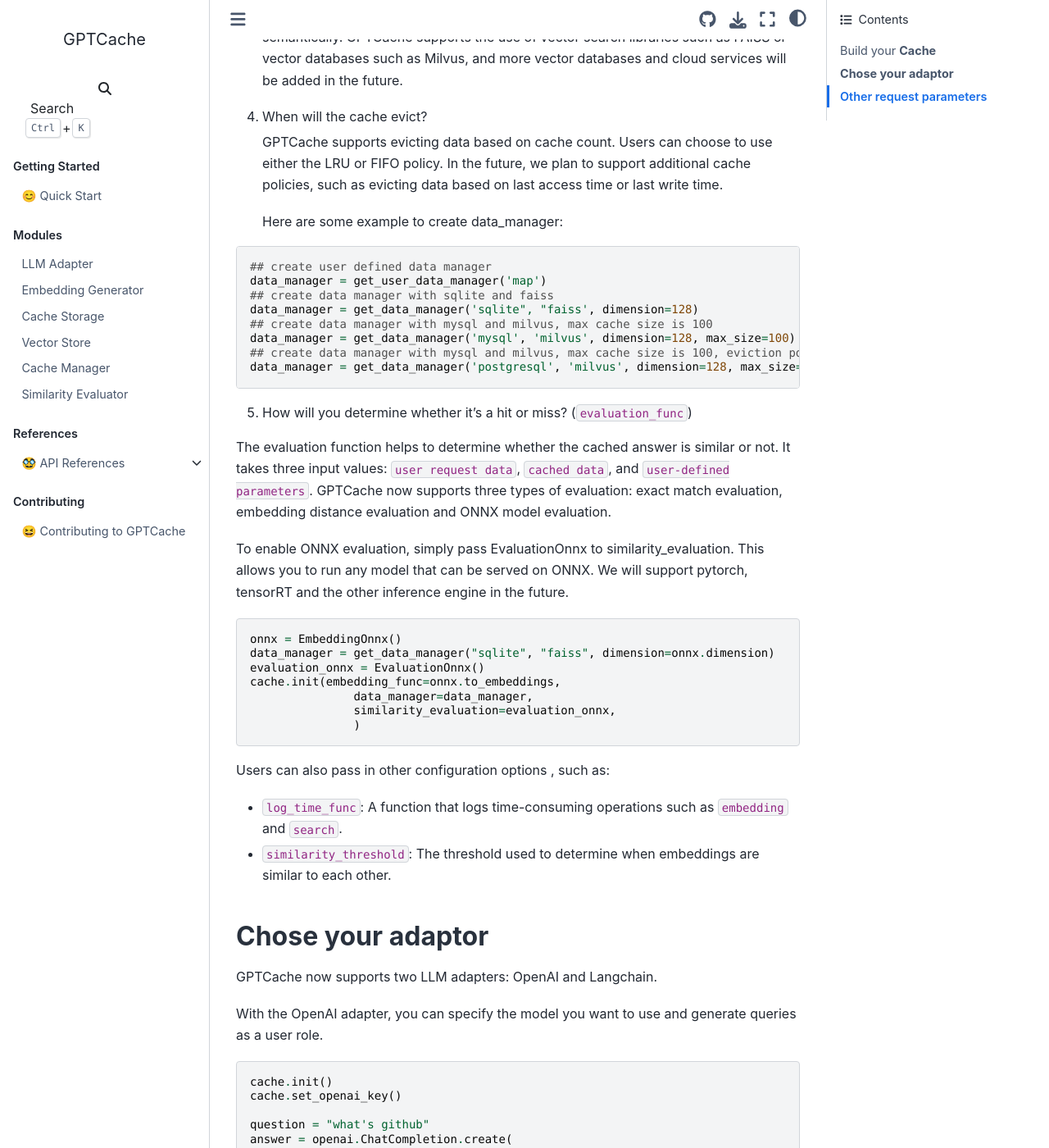
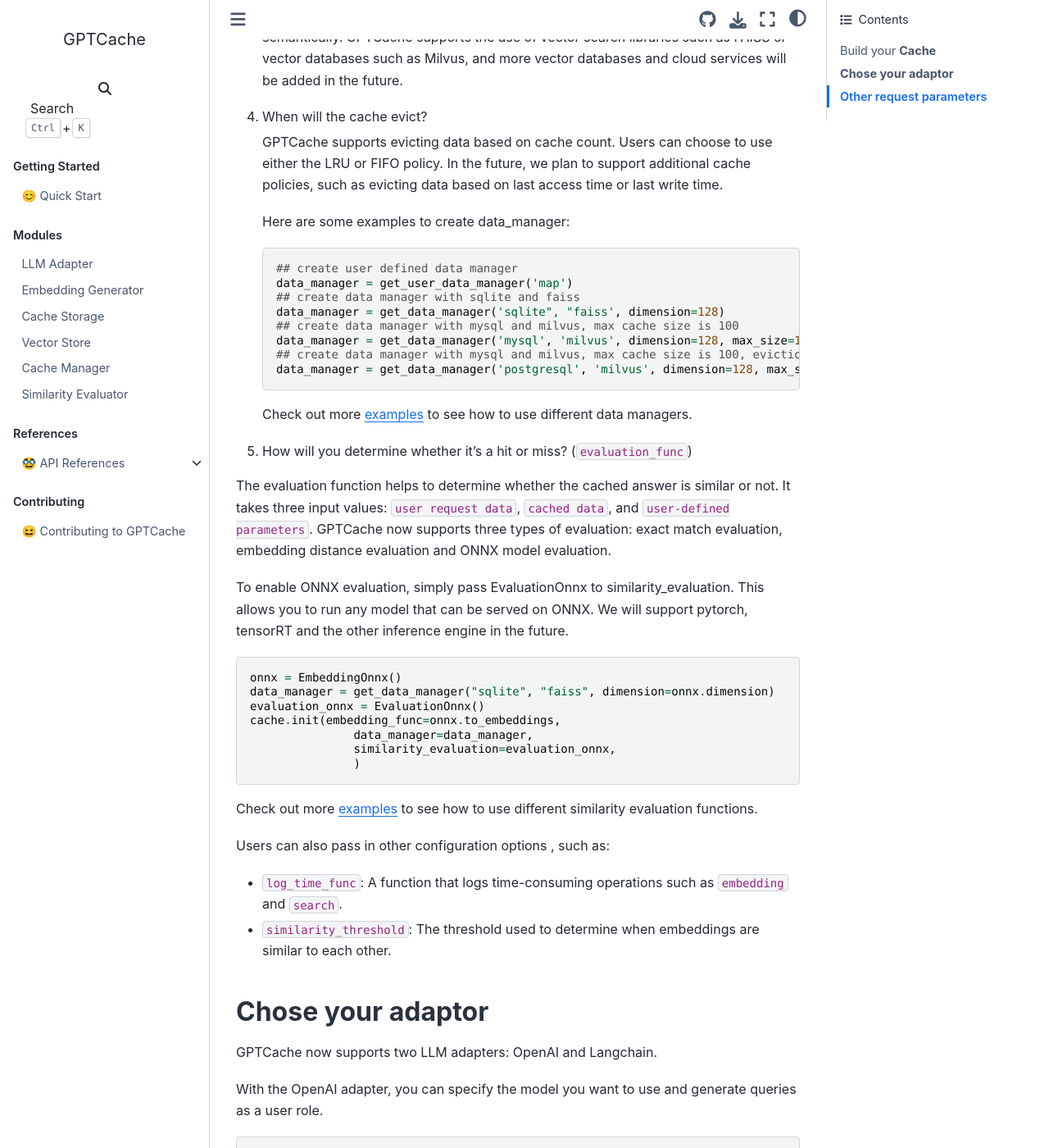
Before and after one commit to zilliztech/GPTCache, a Sphinx documentation site: the page built from docs/usage.md, in a window 1280 px wide and 1400 px high, scrolled down 1551 px. Shown: the whole window at 82% size. Built offline with Sphinx 7.4.7 and the Sphinx Book theme 1.1.4, drawn with Linux system fonts in a browser that asks for light colours; some of the changed text lies outside the part shown.

Commit message:
Update the readme doc
Signed-off-by: SimFG <bang.fu@zilliz.com>

````diff
--- a/docs/usage.md
+++ b/docs/usage.md
@@ -53,7 +53,7 @@
     cache.set_openai_key()
     ```
 
-    Check out more [examples](https://github.com/zilliztech/GPTCache/tree/main/examples/embedding) to see how to use different embedding functions.
+    Check out more [examples](https://github.com/zilliztech/gpt-cache/tree/main/examples#How-to-set-the-embedding-function) to see how to use different embedding functions.
 
 2. Where will you cache the data? (`data_manager cache storage`)
 
@@ -67,35 +67,38 @@
 
     GPTCache supports evicting data based on cache count. Users can choose to use either the LRU or FIFO policy. In the future, we plan to support additional cache policies, such as evicting data based on last access time or last write time.
 
-    Here are some example to create data_manager:
+    Here are some examples to create data_manager:
 
+   ```
+   ## create user defined data manager
+   data_manager = get_user_data_manager('map')
+   ## create data manager with sqlite and faiss
+   data_manager = get_data_manager('sqlite", "faiss', dimension=128)
+   ## create data manager with mysql and milvus, max cache size is 100
+   data_manager = get_data_manager('mysql', 'milvus', dimension=128, max_size=100)
+   ## create data manager with mysql and milvus, max cache size is 100, eviction policy is LRU
+   data_manager = get_data_manager('postgresql', 'milvus', dimension=128, max_size=100, eviction='LRU')
+   ```
 
-```
-## create user defined data manager
-data_manager = get_user_data_manager('map')
-## create data manager with sqlite and faiss
-data_manager = get_data_manager('sqlite", "faiss', dimension=128)
-## create data manager with mysql and milvus, max cache size is 100
-data_manager = get_data_manager('mysql', 'milvus', dimension=128, max_size=100)
-## create data manager with mysql and milvus, max cache size is 100, eviction policy is LRU
-data_manager = get_data_manager('postgresql', 'milvus', dimension=128, max_size=100, eviction='LRU')
-```
+   Check out more [examples](https://github.com/zilliztech/gpt-cache/tree/main/examples#How-to-set-the-data-manager-class) to see how to use different data managers.
 
  5.  How will you determine whether it's a hit or miss? (`evaluation_func`)
 
-The evaluation function helps to determine whether the cached answer is similar or not. It takes three input values: `user request data`, `cached data`, and `user-defined parameters`. GPTCache now supports three types of evaluation: exact match evaluation, embedding distance evaluation and ONNX model evaluation.
+   The evaluation function helps to determine whether the cached answer is similar or not. It takes three input values: `user request data`, `cached data`, and `user-defined parameters`. GPTCache now supports three types of evaluation: exact match evaluation, embedding distance evaluation and ONNX model evaluation.
 
-To enable ONNX evaluation, simply pass EvaluationOnnx to similarity_evaluation. This allows you to run any model that can be served on ONNX. We will support pytorch, tensorRT and the other inference engine in the future.
+   To enable ONNX evaluation, simply pass EvaluationOnnx to similarity_evaluation. This allows you to run any model that can be served on ONNX. We will support pytorch, tensorRT and the other inference engine in the future.
 
-```
-onnx = EmbeddingOnnx()
-data_manager = get_data_manager("sqlite", "faiss", dimension=onnx.dimension)
-evaluation_onnx = EvaluationOnnx()
-cache.init(embedding_func=onnx.to_embeddings,
-               data_manager=data_manager,
-               similarity_evaluation=evaluation_onnx,
-               )
-```
+   ```
+   onnx = EmbeddingOnnx()
+   data_manager = get_data_manager("sqlite", "faiss", dimension=onnx.dimension)
+   evaluation_onnx = EvaluationOnnx()
+   cache.init(embedding_func=onnx.to_embeddings,
+                  data_manager=data_manager,
+                  similarity_evaluation=evaluation_onnx,
+                  )
+   ```
+
+   Check out more [examples](https://github.com/zilliztech/gpt-cache/tree/main/examples#How-to-set-the-similarity-evaluation-interface) to see how to use different similarity evaluation functions.
 
 Users can also pass in other configuration options , such as:
 
--- a/gptcache/__init__.py
+++ b/gptcache/__init__.py
@@ -142,7 +142,7 @@
         :param pre_embedding_func: a function to preprocess embedding, defaults to ``last_content``
         :param embedding_func: a function to extract embeddings from requests for similarity search, defaults to ``string_embedding``
         :param data_manager: a ``DataManager`` module, defaults to ``get_user_data_manager('map')``
-        :param similarity_evaluation: a module to calculate embedding similarity, defaults to ``AbsoluteEvaluation()``
+        :param similarity_evaluation: a module to calculate embedding similarity, defaults to ``ExactMatchEvaluation()``
         :param post_process_messages_func: a function to post-process messages, defaults to ``first``
         :param config: a module to pass configurations, defaults to ``Config()``
         :param next_cache: customized method for next cache
--- a/setup.py
+++ b/setup.py
@@ -17,7 +17,7 @@
 setuptools.setup(
     name="gptcache",
     packages=find_packages(),
-    version="0.1.4",
+    version="0.1.5",
     author="SimFG",
     author_email="bang.fu@zilliz.com",
     description="GPT Cache, a powerful caching library that can be used to speed up and lower the cost of chat "
````
Also changed, not shown: other parts of docs/usage.md (+22 -22 lines), README.md (+2 -1 lines), 1 other file.
